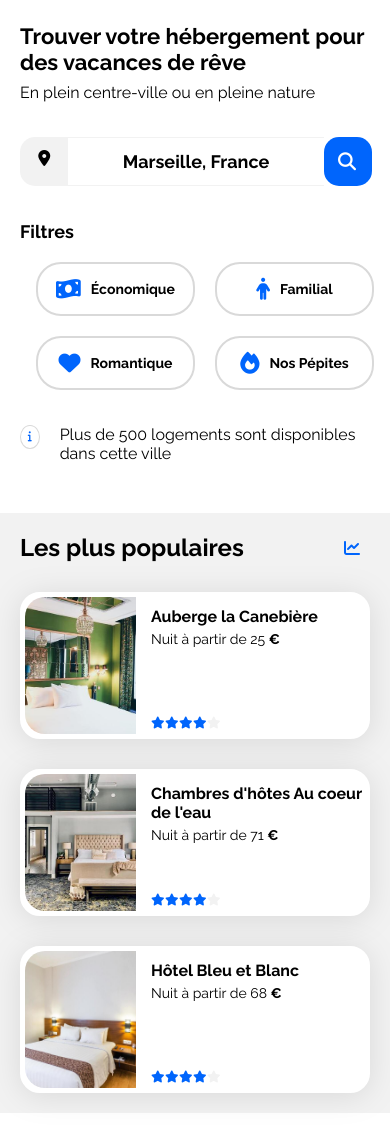
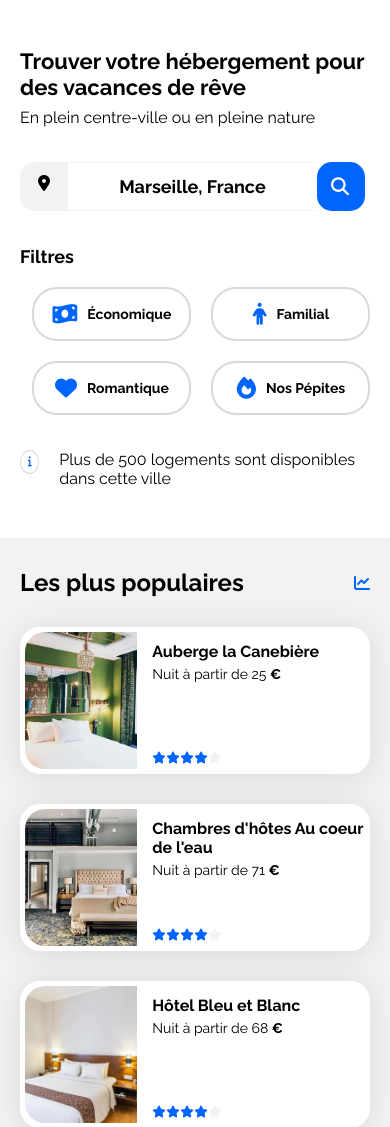
Before and after one commit to MrsBux/Projet-2, a plain HTML site: page index.html in a window 390 px wide. Shown: the part 120-1247 px from the top of the page. Drawn offline with Linux system fonts and the light colour scheme; a web font is replaced by a local one.

Commit message:
mq small devices OK

```diff
--- a/css/style_mq_main.css
+++ b/css/style_mq_main.css
@@ -89,22 +89,19 @@
 @media all and (min-width: 320px) and (max-width: 768px) {
   body {
     margin: 0px;
-    padding: 0px;
+  }
+
+  .section1-find,
+  .section2-hebergements-and-populaires,
+  .section3-activities {
+    margin: 0px;
   }
 
   /************** section1-find ******************/
 
   .section1-find {
-    margin: 30px 20px 50px 20px;
-    width: 100%;
-  }
-
-  .headline {
-    padding-right: 20px;
-  }
-
-  .research-form {
-    padding-right: 20px;
+    padding: 20px;
+    margin-top: 35px;
   }
   .searchbox {
     width: 70%;
@@ -128,7 +125,6 @@
     justify-content: flex-start;
     align-items: flex-start;
     gap: 20px;
-    margin-right: 20px;
   }
 
   .filters {
@@ -149,50 +145,37 @@
     font-size: 22px;
   }
 
-  .infofilter {
-    margin-right: 20px;
-  }
-
   /************** section2-herbergements-et-populaires ******************/
 
   .section2-hebergements-and-populaires {
     margin: 0px;
-    width: 100%;
+    margin-top: 30px;
     justify-content: flex-start;
     align-items: flex-start;
     flex-wrap: wrap-reverse;
     gap: 0px;
   }
 
-  .areas-hebergements-and-populaires {
-    width: 100%;
-    padding: 0%;
-    margin: 0%;
-  }
-
   .populaires {
-    padding: 20px 30px 20px 20px;
+    padding: 30px 20px 30px 20px;
     border-radius: 0%;
     width: 100%;
   }
 
   .area-cardp {
-    width: 100%;
-    margin: 0px;
-    padding: 0px;
+    align-items: center;
   }
 
   .cardp {
-    width: 100%;
+    width: 97%;
   }
 
   .image-cardp {
-    width: 111px;
+    width: 33%;
   }
 
   .hebergements {
-    margin: 20px;
-    padding: 30px;
+    padding: 30px 20px 20px 20px;
     border-radius: 0%;
     width: 100%;
     background-color: white;
@@ -219,24 +202,18 @@
     display: flex;
     flex-direction: column;
     align-items: flex-start;
-    justify-content: center;
-    align-items: center;
     gap: 30px;
-    margin: 50px 0px 50px 0px;
-    width: 100%;
-  }
-
-  .activities_title {
-    padding: 0px;
-    margin: 0px;
+    margin: 35px 0px 0px 0px;
+    padding: 30px;
   }
 
   .cards-activities {
     display: flex;
     flex-direction: column;
-    gap: 30px;
+    align-items: center;
+    gap: 15px;
     padding: 0px;
-    width: 90%;
+    width: 100%;
   }
 
   .card-act {
```
